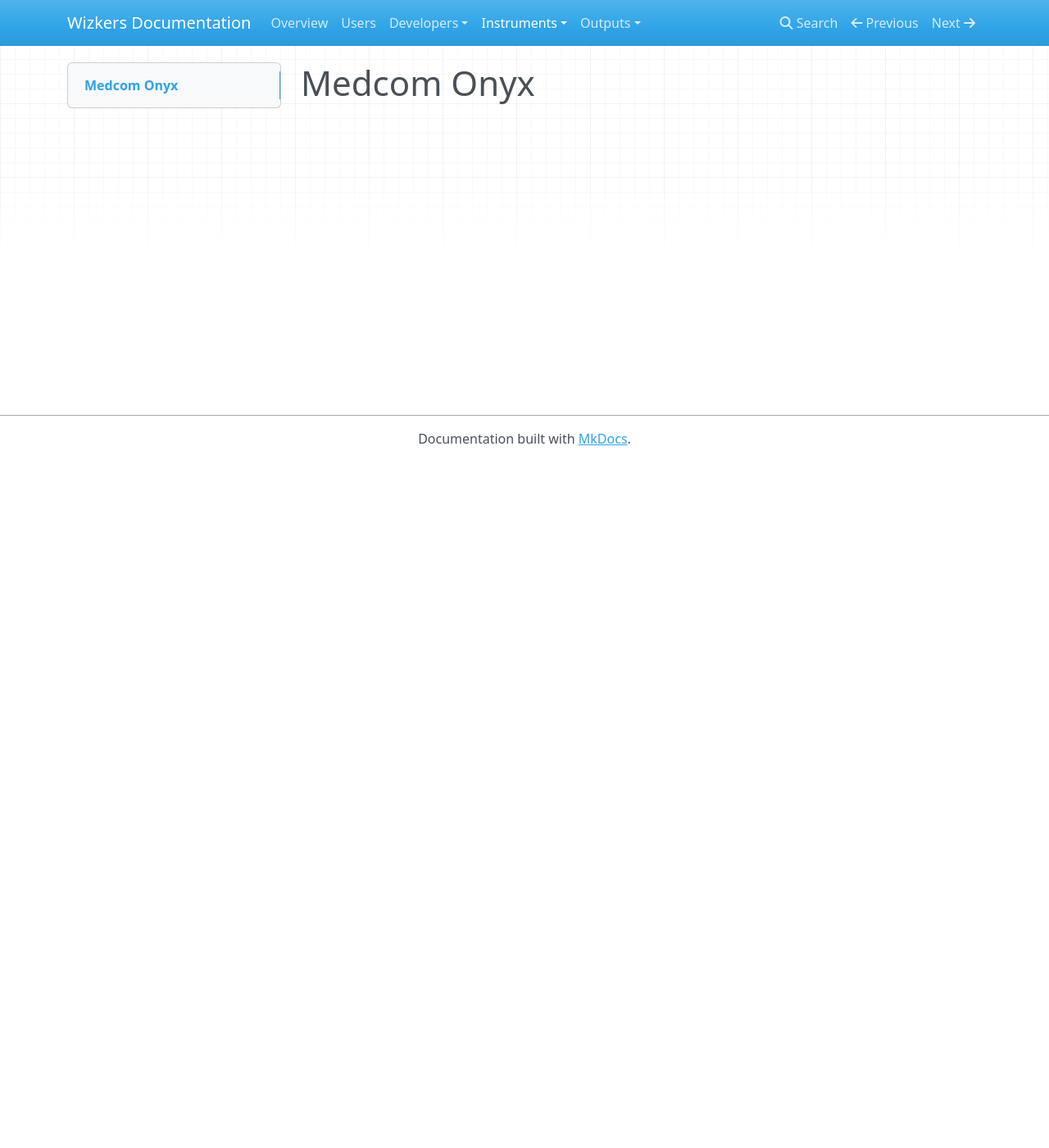
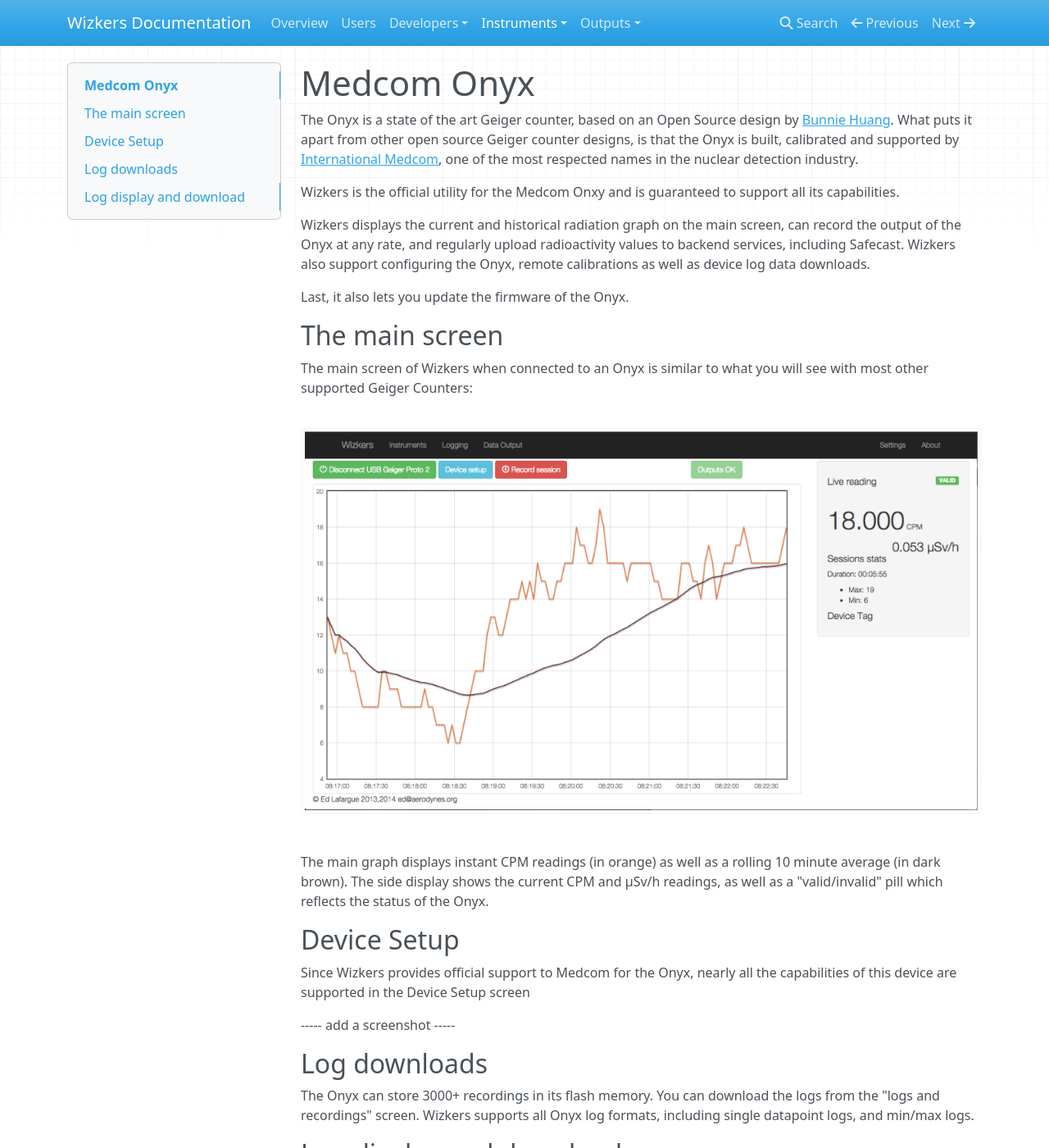
Before and after one commit to elafargue/wizkers-doc, an MkDocs documentation site: the page built from docs/ins/medcom-onyx.md, in a window 1280 px wide and 1400 px high. Shown: the whole window at 82% size. Built offline with MkDocs 1.6.1, drawn with Linux system fonts in a browser that asks for light colours; nearby versions of some CDN libraries; old or Windows-style settings are respelled for this version of MkDocs; some of the changed text lies outside the part shown.

Commit message:
Further work on the doc

```diff
--- a/docs/ins/medcom-onyx.md
+++ b/docs/ins/medcom-onyx.md
@@ -1 +1,36 @@
 # Medcom Onyx
+
+The Onyx is a state of the art Geiger counter, based on an Open Source design by [Bunnie Huang](http://bunniestudios.org/). What puts it apart from other open source Geiger counter designs, is that the Onyx is built, calibrated and supported by [International Medcom](http://medcom.com/), one of the most respected names in the nuclear detection industry.
+
+Wizkers is the official utility for the Medcom Onxy and is guaranteed to support all its capabilities.
+
+Wizkers displays the current and historical radiation graph on the main screen, can record the output of the Onyx at any rate, and regularly upload radioactivity values to backend services, including Safecast. Wizkers also support configuring the Onyx, remote calibrations as well as device log data downloads.
+
+Last, it also lets you update the firmware of the Onyx.
+
+## The main screen
+
+The main screen of Wizkers when connected to an Onyx is similar to what you will see with most other supported Geiger Counters:
+
+![Onyx main screen](img/onyx-main.png)
+
+The main graph displays instant CPM readings (in orange) as well as a rolling 10 minute average (in dark brown). The side display shows the current CPM and µSv/h readings, as well as a "valid/invalid" pill which reflects the status of the Onyx.
+
+## Device Setup
+
+Since Wizkers provides official support to Medcom for the Onyx, nearly all the capabilities of this device are supported in the Device Setup screen
+
+----- add a screenshot -----
+
+
+## Log downloads
+
+The Onyx can store 3000+ recordings in its flash memory. You can download the logs from the "logs and recordings" screen. Wizkers supports all Onyx log formats, including single datapoint logs, and min/max logs.
+
+## Log display and download
+
+The "Logs and recordings" screen lets you visualize both Wizkers recordings and downloaded device logs.
+
+-------- add a screenshot -----
+
+You can also save any log in CSV format by clicking on the "Download as CSV" button.
--- a/mkdocs.yml
+++ b/mkdocs.yml
@@ -12,7 +12,7 @@
 - Instruments:
     - Medcom Onyx: ins/medcom-onyx.md
     - Medcom Blue Onyx: ins/medcom-onyx-ble.md
-    - Medcom GeigerLink: ins/medcom-geigerlink.md
+#    - Medcom GeigerLink: ins/medcom-geigerlink.md
     - Fried Circuits OLED backpack: ins/fcoled.md
     - Sark 110: ins/sark110.md
     - Elecraft KX3: ins/elecraft-kx3.md
```
Also changed, not shown: docs/index.md (+1 -1 lines), docs/ins/medcom-onyx-ble.md (+5 -0 lines), docs/ins/img/onyx-main.png (added).
